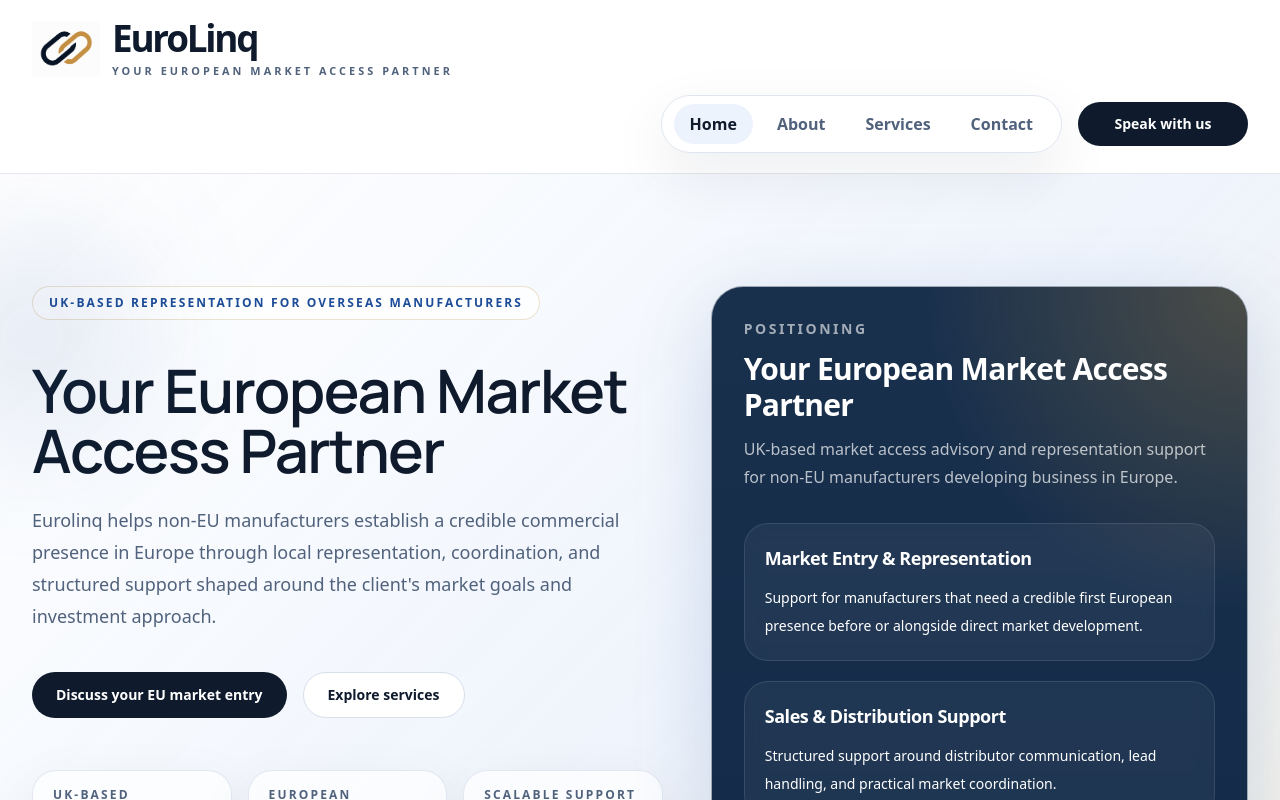
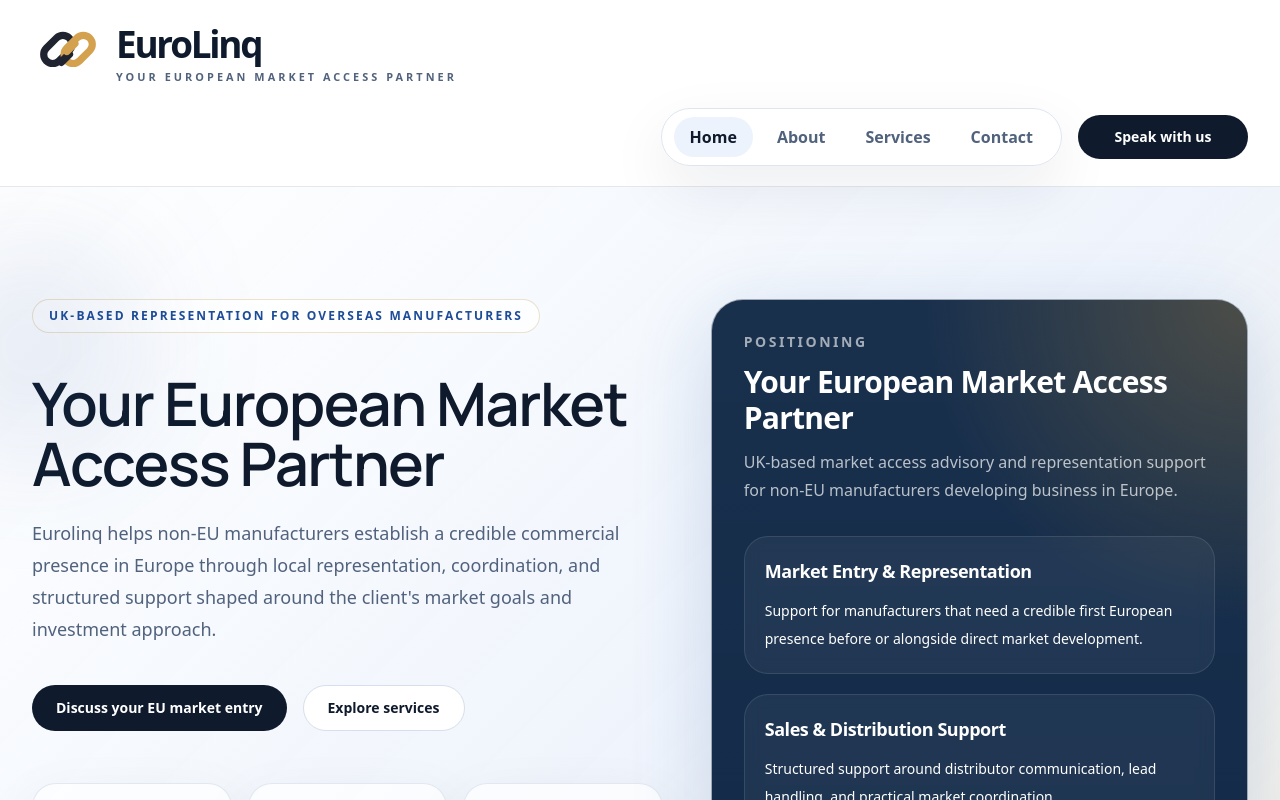
Before and after one commit to davimont62-maker/eurogateway-partners, a Next.js app: page / in a window 1280 px wide. Shown: the top 800 px of the page. Built offline with nearby package versions, Linux system fonts and the light colour scheme.

Commit message:
Create more ownable custom logo mark

```diff
--- a/components/logo.tsx
+++ b/components/logo.tsx
@@ -1,4 +1,3 @@
-import Image from "next/image";
 import Link from "next/link";
 import { companyDetails } from "@/lib/site";
 
@@ -11,23 +10,51 @@ type LogoProps = {
 export function Logo({ href = "/", dark = false, className = "" }: LogoProps) {
   const titleClass = dark ? "text-white" : "text-ink";
   const strapClass = dark ? "text-white/62" : "text-slate";
-  const markWrapClass = dark
-    ? "rounded-2xl border border-white/10 bg-white px-1.5 py-1 shadow-soft"
-    : "";
+  const navy = dark ? "#f7fafc" : "#1f2430";
+  const gold = "#d4a24f";
 
   return (
     <Link href={href} className={`inline-flex items-center gap-2.5 sm:gap-3 ${className}`}>
-      <span className={markWrapClass}>
-        <Image
-          src="/eurolinq-mark.png"
-          alt=""
-          aria-hidden="true"
-          width={220}
-          height={220}
-          priority
-          className={dark ? "h-auto w-[64px] sm:w-[70px]" : "h-auto w-[60px] sm:w-[68px]"}
+      <svg
+        viewBox="0 0 120 120"
+        aria-hidden="true"
+        className="h-[64px] w-[64px] sm:h-[72px] sm:w-[72px]"
+      >
+        <rect
+          x="16"
+          y="34"
+          width="54"
+          height="30"
+          rx="15"
+          transform="rotate(-45 43 49)"
+          fill="none"
+          stroke={navy}
+          strokeWidth="12"
         />
-      </span>
+        <rect
+          x="50"
+          y="34"
+          width="54"
+          height="30"
+          rx="15"
+          transform="rotate(-45 77 49)"
+          fill="none"
+          stroke={gold}
+          strokeWidth="12"
+        />
+        <path
+          d="M49 70L62 57"
+          stroke={navy}
+          strokeWidth="13"
+          strokeLinecap="round"
+        />
+        <path
+          d="M58 52L71 39"
+          stroke={gold}
+          strokeWidth="13"
+          strokeLinecap="round"
+        />
+      </svg>
       <span className="flex flex-col">
         <span className={`text-[2rem] font-semibold leading-none tracking-[-0.06em] sm:text-[2.3rem] ${titleClass}`}>
           EuroLinq
```
